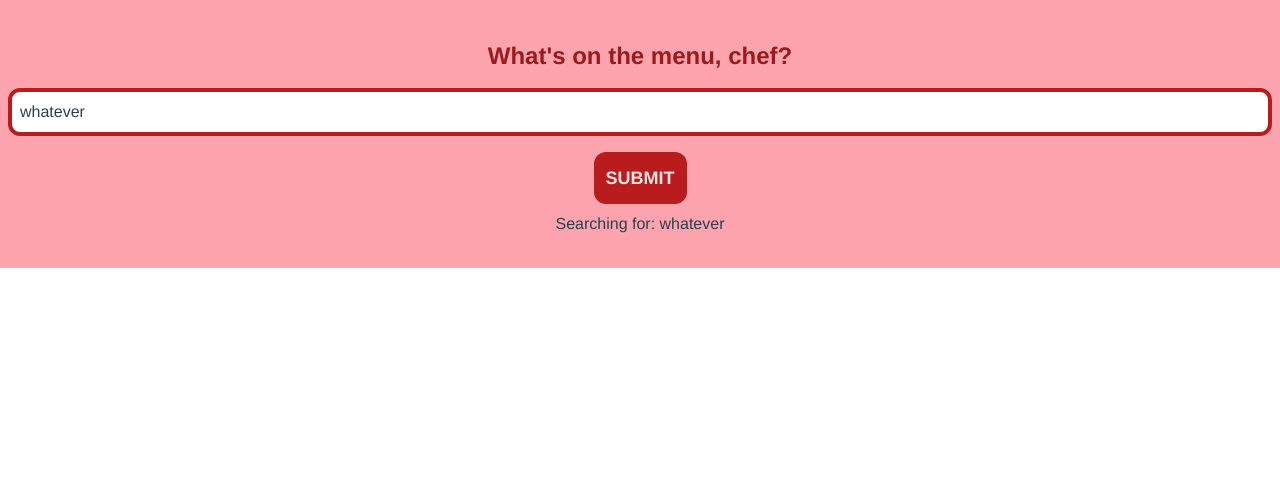
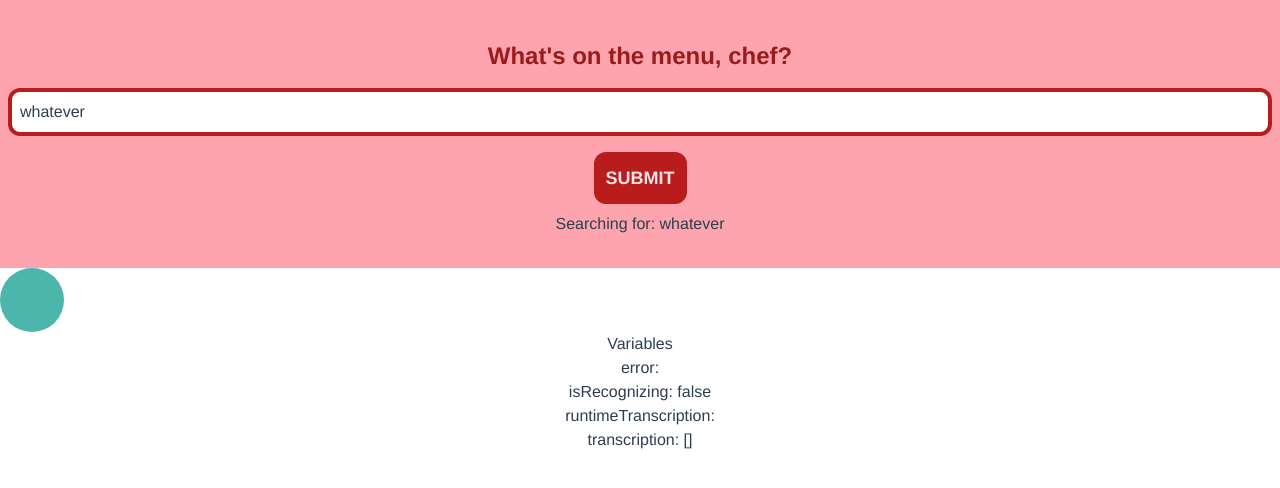
Before and after one commit to jescalada/instayum, a Vue app in the folder instayum-front/: page / in a window 1280 px wide. Shown: the top 488 px of the page. Built offline with nearby package versions, Linux system fonts and the light colour scheme.

Commit message:
Implement preliminary SpeechRecognizer component

```diff
--- /dev/null
+++ b/instayum-front/src/components/landing/SpeechRecognizer.vue
@@ -0,0 +1,202 @@
+<template>
+  <div
+    class="speech-recognizer"
+    :class="{
+      error: error,
+      active: isRecognizing,
+    }"
+    @click="start"
+  ></div>
+
+  <span></span>
+  <div>
+    <h1>Variables</h1>
+    <p>error: {{ error }}</p>
+    <p>isRecognizing: {{ isRecognizing }}</p>
+    <p>runtimeTranscription: {{ runtimeTranscription }}</p>
+    <p>transcription: {{ transcription }}</p>
+  </div>
+</template>
+
+<script setup lang="ts">
+import { ref, watch } from 'vue'
+
+const redirectedEvents = [
+  'audiostart',
+  'audioend',
+  'soundstart',
+  'soundend',
+  'speechstart',
+  'speechend',
+]
+
+const error = ref()
+const isRecognizing = ref<boolean>(false)
+const runtimeTranscription = ref<string>('')
+const transcription = ref<Array>([])
+
+const props = withDefaults(
+  defineProps<{
+    lang: string
+    continuous: boolean
+    interimResults: boolean
+    maxAlternatives: number
+  }>(),
+  {
+    lang: 'en',
+    continuous: true,
+    interimResults: true,
+    maxAlternatives: 1,
+  }
+)
+
+watch(props, (newValue, oldValue) => {
+  for (var key in props) {
+    if (props.hasOwnProperty(key) && typeof props[key] !== 'undefined') {
+      recognition[key] = props[key]
+    }
+  }
+})
+
+const emit = defineEmits([
+  'start',
+  'result',
+  'error',
+  'transcription',
+  'end',
+  'audiostart',
+  'audioend',
+  'soundstart',
+  'soundend',
+  'speechstart',
+  'speechend',
+])
+
+const SpeechRecognition =
+  window['SpeechRecognition'] || window['webkitSpeechRecognition']
+if (!SpeechRecognition) {
+  throw new Error('Speech Recognition is not supported in current browser.')
+}
+const recognition = new SpeechRecognition()
+
+const start = () => {
+  if (isRecognizing.value) {
+    recognition.abort()
+    return
+  }
+  recognition.start()
+}
+
+recognition.lang = props.lang
+recognition.continuous = props.continuous
+recognition.maxAlternatives = props.maxAlternatives
+recognition.interimResults = props.interimResults
+
+recognition.addEventListener('start', () => {
+  error.value = null
+  isRecognizing.value = true
+  console.log('Starting...')
+  emit('start')
+})
+
+recognition.addEventListener('error', (err: string) => {
+  error.value = err
+  isRecognizing.value = false
+  console.log('Error: ', err)
+  emit('error', error)
+})
+
+// Store the runtime captured transciption text
+recognition.addEventListener('result', (event) => {
+  const results = Array.from(event.results)
+  const text = results
+    .map((result) => result[0])
+    .map((result) => result.transcript)
+    .join('')
+  const isFinal = results.some((result) => result.isFinal)
+  if (text) {
+    runtimeTranscription.value = text
+  }
+  if (isFinal) {
+    console.log('Speech ended, sending request to DB.')
+    const finalResult = recognition.stop()
+    console.log('finalResult: ', finalResult)
+  }
+  console.log(event, isFinal)
+})
+
+recognition.addEventListener('nomatch', () => {
+  console.error('Speech not recognized')
+})
+
+recognition.addEventListener('speechend', () => {
+  console.log('Speech has stopped being detected')
+})
+
+recognition.addEventListener('soundend', (event) => {
+  console.log('Sound has stopped being received')
+})
+// On recognition end if a good transciption has been captured
+// emit the transcription event with the whole transciptions list
+// and the last captured sentence than reset the runtime transciption
+recognition.addEventListener('end', () => {
+  isRecognizing.value = false
+
+  if (runtimeTranscription.value !== '') {
+    transcription.value.push(runtimeTranscription.value)
+
+    emit('transcription', {
+      transcription: transcription.value,
+      lastSentence: runtimeTranscription.value,
+    })
+  }
+
+  runtimeTranscription.value = ''
+  emit('end')
+})
+
+// Redirect standard events as Vue component events
+redirectedEvents.forEach((eName): void => {
+  recognition.addEventListener(eName, () => {
+    emit(eName)
+  })
+})
+</script>
+
+<style>
+.speech-recognizer {
+  cursor: pointer;
+  position: relative;
+  background-color: #4db6ac;
+  border-radius: 50%;
+  width: 64px;
+  height: 64px;
+  display: block;
+  transition: all ease-in 250ms;
+}
+.speech-recognizer:hover {
+  background-color: #26a69a;
+}
+
+.speech-recognizer .error {
+  background-color: #bdbdbd;
+}
+
+.speech-recognizer .active {
+  background-color: #ef5350;
+  -webkit-animation: pulse 1.25s infinite cubic-bezier(0.66, 0, 0, 1);
+  -moz-animation: pulse 1.25s infinite cubic-bezier(0.66, 0, 0, 1);
+  animation: pulse 1.25s infinite cubic-bezier(0.66, 0, 0, 1);
+}
+@keyframes pulse {
+  from {
+    box-shadow: 0 0 0 0 rgba(232, 76, 61, 0.7);
+  }
+
+  to {
+    box-shadow: 0 0 0 10px rgba(239, 83, 80, 0.1);
+    background-color: #e53935;
+    transform: scale(0.9);
+  }
+}
+</style>
--- a/instayum-front/src/main.ts
+++ b/instayum-front/src/main.ts
@@ -2,4 +2,5 @@ import { createApp } from 'vue'
 import App from '@/App.vue'
 import '@/index.css'
 
-createApp(App).mount('#app')
+const app = createApp(App)
+app.mount('#app')
--- a/instayum-front/src/pages/LandingPage.vue
+++ b/instayum-front/src/pages/LandingPage.vue
@@ -1,7 +1,14 @@
 <script lang="ts" setup>
+import SpeechRecognizer from '@/components/landing/SpeechRecognizer.vue'
 import LandingHero from '../components/landing/LandingHero.vue'
 </script>
 
 <template>
   <LandingHero />
+  <SpeechRecognizer
+    :lang="'en'"
+    :continuous="true"
+    :interim-results="true"
+    :max-alternatives="1"
+  />
 </template>
```
